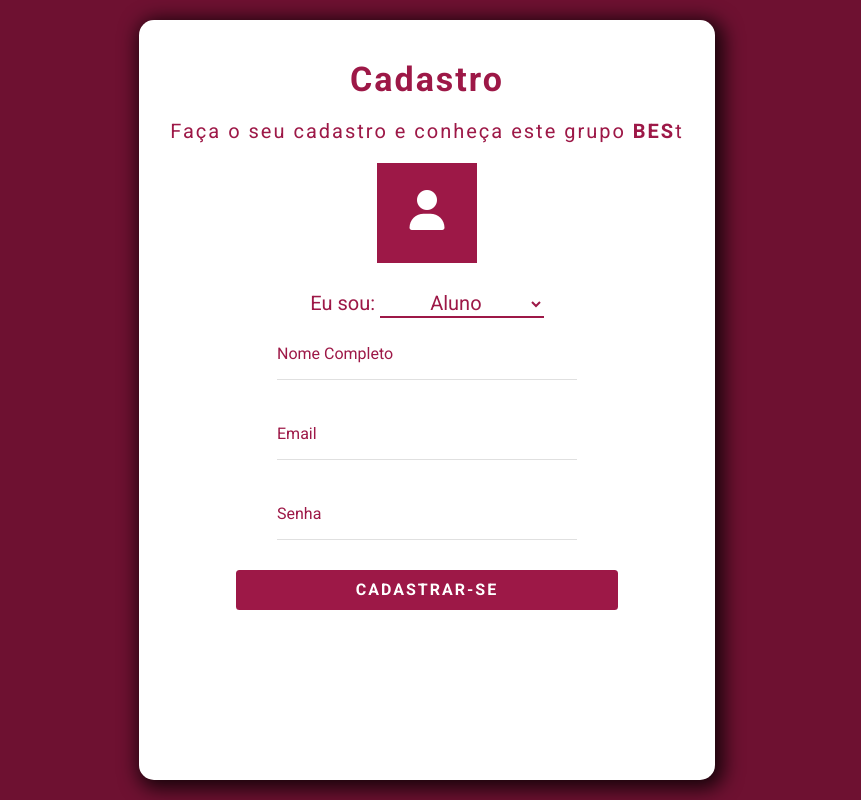
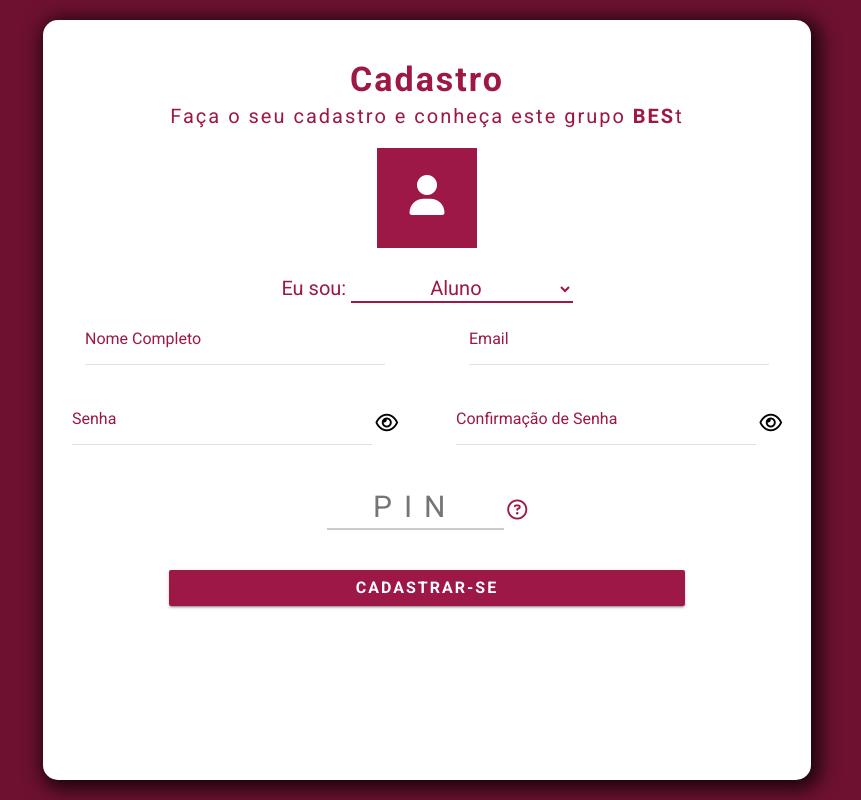
Before and after one commit to Alessandro-Schmidt/PJBL_Site_BES, a PHP site: page /Pages/Cadastro/index.html in a window 1280 px wide. Shown: the whole page, without its empty margins (213-1074 px from the left). Run offline with PHP 8.4, Linux system fonts and the light colour scheme; some libraries are stand-ins or nearby versions.

Commit message:
Nova estilização da página de cadastro

```diff
--- a/Pages/Cadastro/index.html
+++ b/Pages/Cadastro/index.html
@@ -30,18 +30,27 @@
 
   </head>
   <body>
-
-        <div class="box">
+    <div class="container">
                 <form>
+                    <div class="row">
+                        <div class="col-md-12">
                             <h3 class="box-title">Cadastro</h3>
                             <p class="legend">Faça o seu cadastro e conheça este grupo <strong>BES</strong>t</p>
+                        </div>
+                    </div>
 
+                    <div class="row">
+                        <div class="col-md-12">
                             <div class="image">
                                 <label for="input-foto" id="foto-perfil"><i class="fa fa-user" aria-hidden="true"></i></label>
                                 <input type="file" name="foto-perfil" id="input-foto" onchange="AdicionarImagem()">
                                 <legend class="sucesso-foto">Uau! Que pessoa bonita!&#128525;</legend>
                             </div>
+                        </div>
+                    </div>
 
+                    <div class="row">
+                        <div class="col-md-12">
                             <div class="input-select">
                                 <label for="tipo">Eu sou:</label>
                                 <select name="tipo" class="tipo">
@@ -50,34 +59,62 @@
                                     <option class="option-tipo" value="3">Coordenador</option>
                                 </select>
                             </div>
+                        </div>
+                    </div>
 
-                <div class="input-form">
+                        <div class="row">
+                            <div class="col-md-6">
                                 <div class="mdl-textfield mdl-js-textfield mdl-textfield--floating-label">
-                        <input class="mdl-textfield__input" type="text" id="nome">
+                                    <input class="mdl-textfield__input" type="text" id="nome" autocomplete="off">
                                     <label class="mdl-textfield__label" for="nome">Nome Completo</label>
                                   </div>
                             </div>
 
-                <div class="input-form">
+                            <div class="col-md-6">
                                 <div class="mdl-textfield mdl-js-textfield mdl-textfield--floating-label">
-                        <input class="mdl-textfield__input" type="email" id="email">
-                        <label class="mdl-textfield__label" for="nome">Email</label>
+                                    <input class="mdl-textfield__input" type="email" id="email" autocomplete="off">
+                                    <label class="mdl-textfield__label" for="email">Email</label>
+                                </div>
                             </div>
                         </div>
 
-                <div class="input-form">
-                    <div class="mdl-textfield mdl-js-textfield mdl-textfield--floating-label" id="senha">
-                        <input class="mdl-textfield__input" type="text">
-                        <label class="mdl-textfield__label" for="nome" id="Senha">Senha</label>
+                        <div class="row">
+                            <div class="col-md-6">
+                                <div class="mdl-textfield mdl-js-textfield mdl-textfield--floating-label">
+                                    <input class="mdl-textfield__input" type="password" id="senha" autocomplete="off" minlength="8">
+                                    <label class="mdl-textfield__label" for="senha">Senha</label>
+                                </div>
+                                <i class="fa fa-eye icone-senha" aria-hidden="true" id="visualizacaoSenha" onclick="MostrarSenha(this)"></i>
+                            </div>
+                            <div class="col-md-6">
+                                <div class="mdl-textfield mdl-js-textfield mdl-textfield--floating-label" >
+                                    <input class="mdl-textfield__input" type="password" id="confirmacaoSenha" autocomplete="off" minlength="8">
+                                    <label class="mdl-textfield__label" for="confirmacaoSenha">Confirmação de Senha</label>
+                                </div>
+                                <i class="fa fa-eye icone-senha" id="visualizacaoConfirmacaoSenha" aria-hidden="true" onclick="MostarConfirmacaoSenha(this)"></i>
                             </div>
                         </div>
 
-                <button type="submit" class="btn">Cadastrar-se</button>
+                        <div class="row">
+                            <div class="col-md-12">
+                                <input type="number" name="codigoValidacao" id="codigoValidacao" placeholder="PIN">
+                                <i class="far fa-question-circle" aria-hidden="true" data-toggle="tooltip" data-html="true" title='Apenas os alunos monitores de BES possuem este PIN, peça a eles este código!'></i>
+                            </div>
+                        </div>
+
+
+                    <div class="row">
+                        <div class="col-md-12">
+                            <!-- Accent-colored raised button with ripple -->
+                            <button class="mdl-button mdl-js-button mdl-button--raised mdl-js-ripple-effect mdl-button--accent btn">
+                                Cadastrar-se
+                            </button>
+                        </div>
+                    </div>
 
 
         </form>
     </div>
-
     <!-- Optional JavaScript -->
     <script src="js/script.js"></script>
     <!-- jQuery first, then Popper.js, then Bootstrap JS -->
--- a/Pages/Cadastro/js/script.js
+++ b/Pages/Cadastro/js/script.js
@@ -1,9 +1,37 @@
 function AdicionarImagem(){
-    let inputFoto = document.querySelector('#input-foto');
-    let sucessoFoto = document.querySelector('.sucesso-foto');
+    let inputFoto = $('#input-foto');
+    let sucessoFoto = $('.sucesso-foto');
 
     const [file] = inputFoto.files
     if (file) {
        sucessoFoto.style.display = 'block';
     }
 }
+
+function MostrarSenha(e){
+    let input = document.querySelector('#senha');
+
+    if(input.getAttribute('type') == 'password') {
+        input.setAttribute('type', 'text');
+        e.classList.remove('fa-eye');
+        e.classList.add('fa-eye-slash');
+    } else {
+        input.setAttribute('type', 'password');
+        e.classList.remove('fa-eye-slash');
+        e.classList.add('fa-eye');
+    }
+}
+
+function MostarConfirmacaoSenha(e){
+    let input = document.querySelector('#confirmacaoSenha');
+
+    if(input.getAttribute('type') == 'password') {
+        input.setAttribute('type', 'text');
+        e.classList.remove('fa-eye');
+        e.classList.add('fa-eye-slash');
+    } else {
+        input.setAttribute('type', 'password');
+        e.classList.remove('fa-eye-slash');
+        e.classList.add('fa-eye');
+    }
+}
--- a/Pages/Cadastro/styles/style.css
+++ b/Pages/Cadastro/styles/style.css
@@ -16,8 +16,8 @@ body {
     background-color: #6e1131;
 }
 
-.box {
-    width: 45%;
+.container {
+    width: 60%;
     height: 95%;
     background-color: #FFF;
     box-shadow: 4px 4px 19px 5px rgba(0,0,0,0.79);
@@ -35,7 +35,7 @@ form{
 
 .box-title{
     font-weight: bold;
-    margin-bottom: 20px;
+    margin-bottom: 5px;
     letter-spacing: 2px;
 }
 
@@ -110,8 +110,8 @@ input[type='file']{
     color: #6e1131;
 }
 
-input{
-    display: block;
+.inputs{
+    display: flex;
 }
 
 .mdl-textfield__label{
@@ -132,31 +132,64 @@ input{
     border: none !important;
 }
 
+.icone-senha{
+    font-size: 20px;
+    color: #000;
+    cursor: pointer;
+}
+
+#codigoValidacao{
+    width: 24%;
+    height: 45px;
+    font-size:30px;
+    margin-top: 20px;
+    outline:none;
+    border: none;
+    border-bottom: 2px solid #ccc;
+    letter-spacing: 12px;
+    text-align: center;
+}
+
+/*Retira as setas dos inputs do tipo number */
+input[type=number]::-webkit-inner-spin-button {
+    -webkit-appearance: none;
+
+}
+input[type=number] {
+   -moz-appearance: textfield;
+   appearance: textfield;
+
+}
+.fa-question-circle{
+    font-size: 20px;
+}
+
 .btn{
     width: 70%;
-    margin-top: 10px;
+    margin-top: 40px !important;
     height: 40px;
-    background-color: #9D1847;
+    background-color: #9D1847 !important;
     color: #FFF;
     text-transform: uppercase;
-    font-weight: bold;
-    letter-spacing: 2px;
-    font-size: 16px;
+    font-weight: bold !important;
+    letter-spacing: 2px !important;
+    font-size: 16px !important;
     border: 2px solid #9D1847;
-    transition: 0.5s;
+    transition: 0.5s !important;
 }
 
 .btn:hover{
     width: 70%;
-    margin-top: 10px;
-    background-color: #9D1847;
+    margin-top: 40px !important;
+    background-color: #9D1847 !important;
     color: #FFF;
     text-transform: uppercase;
-    font-weight: bold;
-    letter-spacing: 4px;
-    font-size: 16px;
+    font-weight: bold !important;
+    letter-spacing: 4px !important;
+    font-size: 16px !important;
+    border: none !important;
     border: 2px solid #FFF;
-    border-radius: 20px;
+    border-radius: 20px !important;
 }
 
 @keyframes fadeIn {
```
Lines whose indentation alone changed are shown as unchanged.
